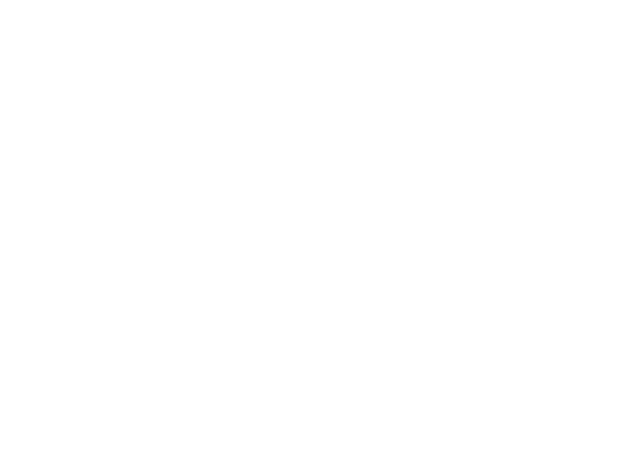
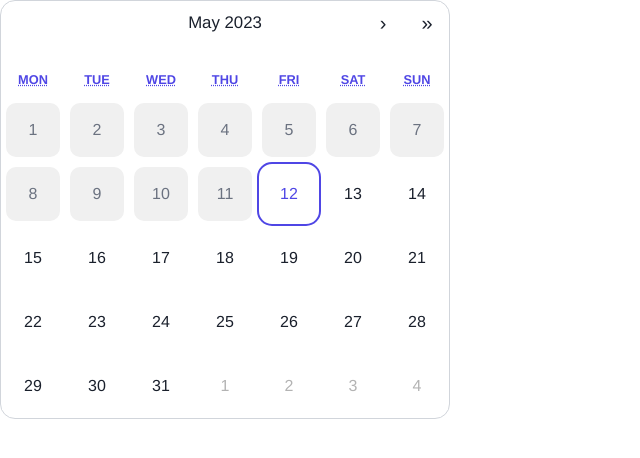
Before and after one commit to stanislawMarciniak/nails, a React (Vite) app: page /kalendarz in a window 1280 px wide. Shown: the top 458 px of the page, without its empty margins (0-640 px from the left). Built offline with nearby package versions, Linux system fonts and the light colour scheme.

Commit message:
calendar setup

```diff
--- a/package.json
+++ b/package.json
@@ -10,9 +10,14 @@
     "preview": "vite preview"
   },
   "dependencies": {
+    "@chakra-ui/react": "^2.6.1",
+    "@emotion/react": "^11.11.0",
+    "@emotion/styled": "^11.11.0",
+    "framer-motion": "^10.12.10",
     "localforage": "^1.10.0",
     "match-sorter": "^6.3.1",
     "react": "^18.2.0",
+    "react-calendar": "^4.2.1",
     "react-dom": "^18.2.0",
     "react-router-dom": "^6.11.1",
     "sort-by": "^1.2.0"
--- a/src/App.tsx
+++ b/src/App.tsx
@@ -4,7 +4,7 @@
 import Calendar from "./pages/Calendar";
 
 function App() {
-  return;
+  return (
     <div>
       <BrowserRouter>
         <Routes>
@@ -13,7 +13,8 @@
           <Route path="/kalendarz" element={<Calendar />} />
         </Routes>
       </BrowserRouter>
-  </div>;
+    </div>
+  );
 }
 
 export default App;
--- a/src/main.tsx
+++ b/src/main.tsx
@@ -3,8 +3,12 @@
 import App from "./App.tsx";
 import "./index.css";
 
+import { ChakraProvider } from "@chakra-ui/react";
+
 ReactDOM.createRoot(document.getElementById("root") as HTMLElement).render(
   <React.StrictMode>
-    <App />
+    <ChakraProvider>
+      <App />
+    </ChakraProvider>
   </React.StrictMode>
 );
--- /dev/null
+++ b/src/pages/Calendar.css
@@ -0,0 +1,177 @@
+.react-calendar {
+  width: 450px;
+  max-width: 100%;
+  background: white;
+  border-radius: 15px;
+  border: 1px solid rgb(209 213 219);
+  font-family: Manrope, Helvetica, sans-serif;
+  line-height: 1.125em;
+}
+.react-calendar--doubleView {
+  width: 700px;
+}
+.react-calendar--doubleView .react-calendar__viewContainer {
+  display: flex;
+  margin: -0.5em;
+}
+.react-calendar--doubleView .react-calendar__viewContainer > * {
+  width: 50%;
+  margin: 0.5em;
+}
+.react-calendar,
+.react-calendar *,
+.react-calendar *:before,
+.react-calendar *:after {
+  -moz-box-sizing: border-box;
+  -webkit-box-sizing: border-box;
+  box-sizing: border-box;
+}
+
+/* Custom Navigation Styles */
+@media screen and (max-width: 500px) {
+  .react-calendar__navigation__prev2-button,
+  .react-calendar__navigation__prev-button {
+    display: none;
+  }
+  .react-calendar__navigation__label {
+    padding-left: 1rem;
+    text-align: left;
+  }
+}
+
+.react-calendar button {
+  margin: 0;
+  border: 0;
+  outline: none;
+}
+.react-calendar button:enabled:hover {
+  cursor: pointer;
+}
+.react-calendar__navigation {
+  display: flex;
+  height: 44px;
+  margin-bottom: 1em;
+}
+.react-calendar__navigation button {
+  min-width: 44px;
+  background: none;
+}
+.react-calendar__navigation button:disabled {
+  visibility: hidden;
+  background-color: #f0f0f0;
+}
+.react-calendar__navigation button:enabled:hover,
+.react-calendar__navigation button:enabled:focus {
+  background-color: #e6e6e6;
+}
+.react-calendar__month-view__weekdays {
+  color: #4f46e5;
+  text-align: center;
+  text-transform: uppercase;
+  font-weight: 700;
+  font-size: 0.8em;
+}
+/* Each day should be round when hovered */
+.react-calendar__month-view__days__day {
+  padding: 5px;
+  background-clip: content-box !important;
+  border-radius: 15px !important;
+}
+
+.react-calendar__navigation__label__labelText {
+  font-weight: 500;
+  font-size: 1.05em;
+}
+.react-calendar__navigation__label {
+  pointer-events: none;
+}
+
+.react-calendar__navigation__arrow {
+  background-color: #fff;
+  padding: 7px;
+  background-clip: content-box !important;
+  border-radius: 50px;
+  font-size: 1.25em;
+}
+.react-calendar__navigation__arrow:hover {
+  background-color: rgb(107 114 128);
+}
+
+/* If you do not wish to show weekends */
+
+/*
+.react-calendar__month-view__days > .react-calendar__tile,
+.react-calendar__month-view__weekdays__weekday {
+  flex-basis: 20% !important;
+  max-width: 20% !important;
+}
+
+.react-calendar__month-view__weekdays__weekday:nth-child(6),
+.react-calendar__month-view__weekdays__weekday:nth-child(7) {
+  display: none !important;
+}
+
+.react-calendar__month-view__days__day--weekend {
+  display: none !important;
+}
+*/
+
+.react-calendar__month-view__weekdays__weekday {
+  padding: 0.75em;
+}
+.react-calendar__month-view__weekdays__weekday abbr {
+  text-decoration: none;
+}
+.react-calendar__month-view__weekNumbers .react-calendar__tile {
+  display: flex;
+  align-items: center;
+  justify-content: center;
+  font-size: 0.75em;
+  font-weight: bold;
+}
+.react-calendar__month-view__days__day--neighboringMonth {
+  color: #b3b3b3;
+}
+.react-calendar__year-view .react-calendar__tile,
+.react-calendar__decade-view .react-calendar__tile,
+.react-calendar__century-view .react-calendar__tile {
+  padding: 2em 0.5em;
+}
+.react-calendar__tile {
+  aspect-ratio: 1/1;
+  max-width: 100%;
+  background: none;
+  text-align: center;
+}
+.react-calendar__tile:disabled {
+  background-color: #f0f0f0;
+  color: rgb(107 114 128);
+}
+.react-calendar__tile:enabled:hover,
+.react-calendar__tile:enabled:focus {
+  background-color: rgb(238 242 255);
+}
+.react-calendar__tile--now {
+  border-radius: 15px;
+  border: 2px solid #4f46e5 !important;
+  color: #4f46e5;
+}
+.react-calendar__tile--now:enabled:hover,
+.react-calendar__tile--now:enabled:focus {
+  background-color: rgb(238 242 255);
+}
+.react-calendar__tile--hasActive {
+  background: #76baff;
+}
+.react-calendar__tile--hasActive:enabled:hover,
+.react-calendar__tile--hasActive:enabled:focus {
+  background: #a9d4ff;
+}
+.react-calendar__tile--active:enabled:hover,
+.react-calendar__tile--active:enabled:focus {
+  background: #4f46e5;
+  color: white;
+}
+.react-calendar--selectRange .react-calendar__tile--hover {
+  background-color: rgb(238 242 255);
+}
--- a/src/pages/Calendar.tsx
+++ b/src/pages/Calendar.tsx
@@ -1,5 +1,17 @@
+import ReactCalendar from "react-calendar";
+import "./Calendar.css";
+
 const Calendar = () => {
-  return <div>Calendar</div>;
+  return (
+    <div>
+      <ReactCalendar
+        className="react-calendar"
+        minDate={new Date()}
+        view="month"
+        onClickDay={(date) => console.log(date)}
+      />
+    </div>
+  );
 };
 
 export default Calendar;
```
Also changed, not shown: 1 other file (tests, documents, lock files or other folders). Lines whose indentation alone changed are shown as unchanged.
